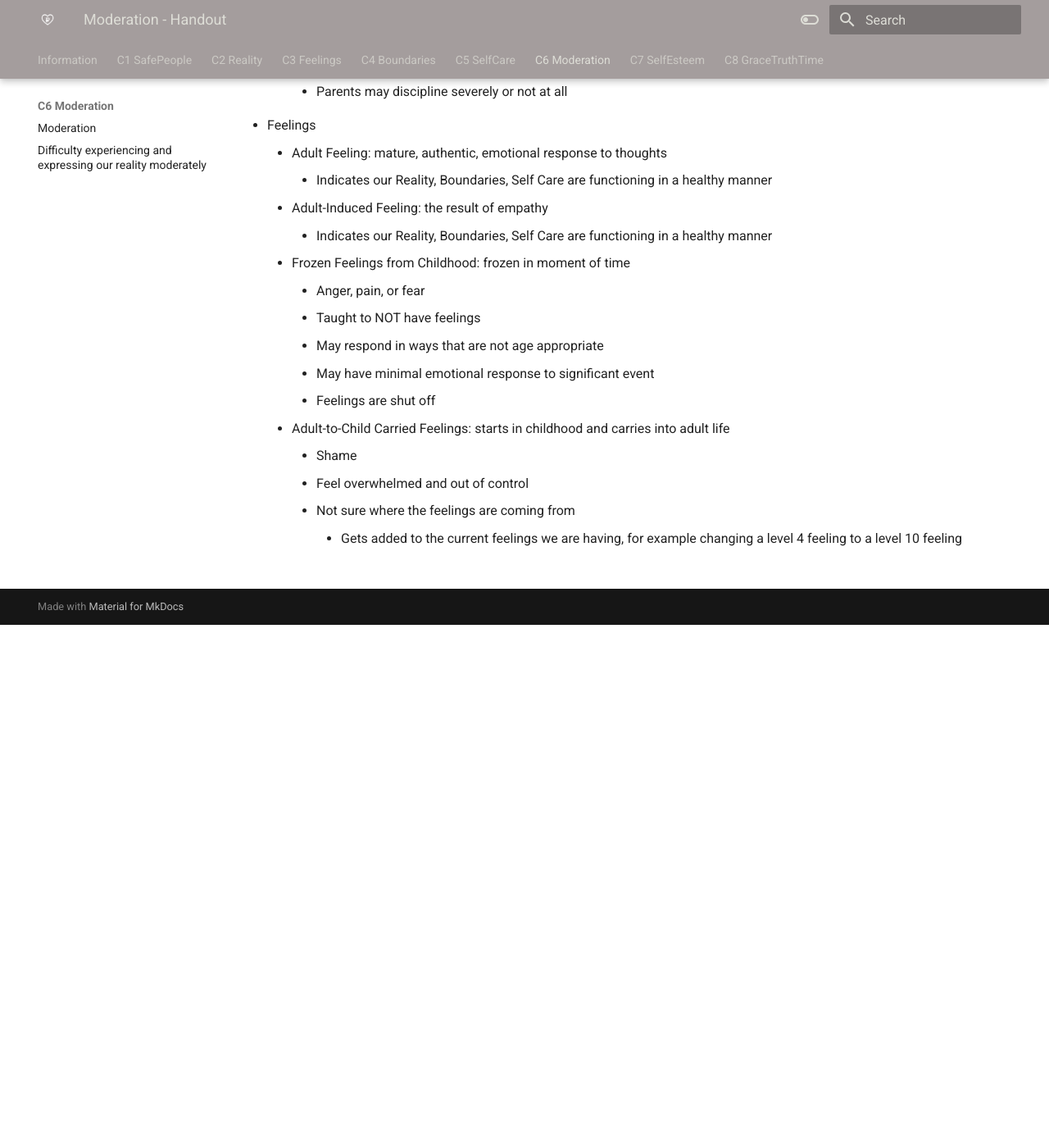
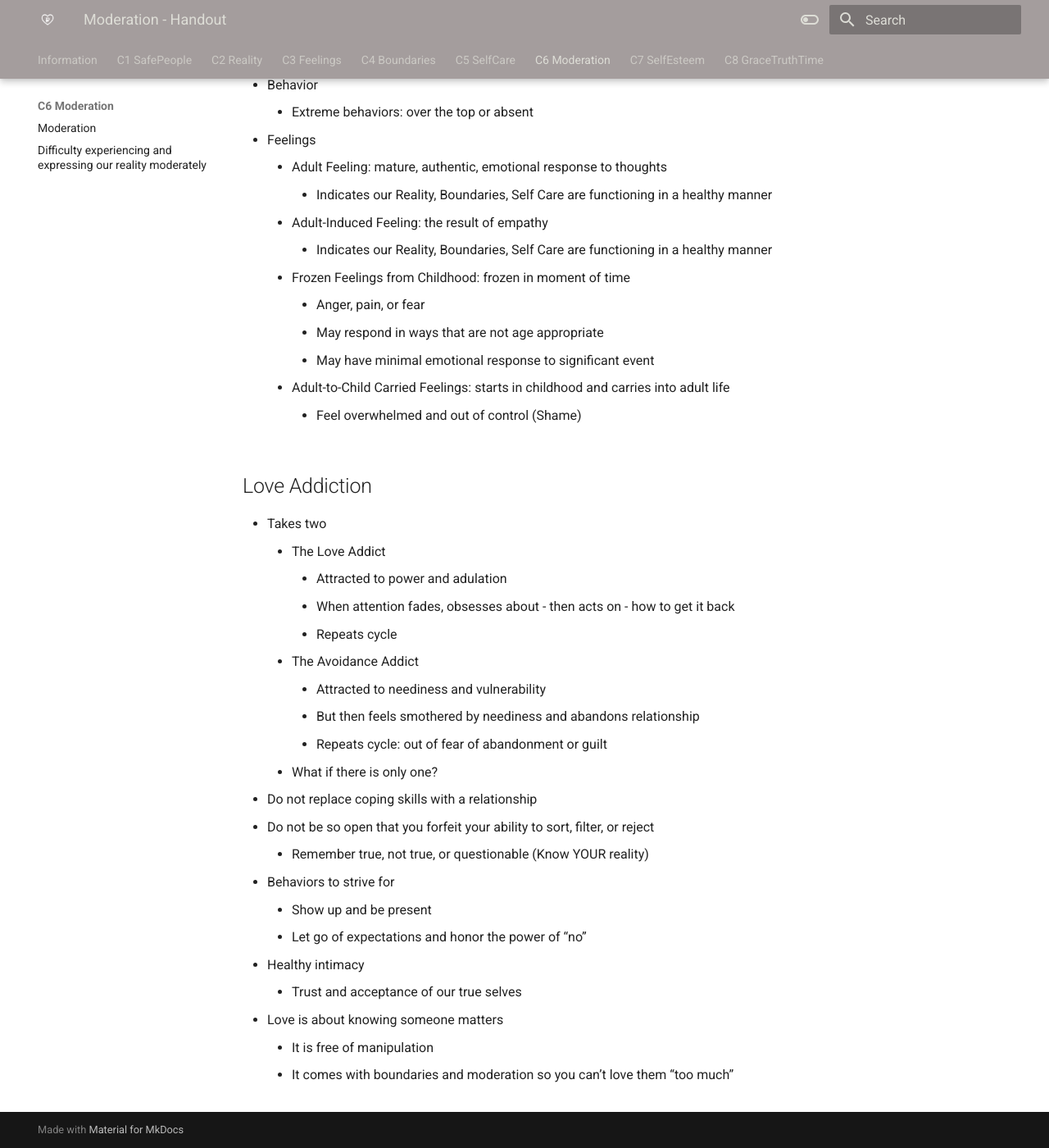
Before and after one commit to dgrothman/theinnerjourney, an MkDocs documentation site: the page built from docs/C6-Moderation/Handout.md, in a window 1280 px wide and 1400 px high, scrolled down 1696 px. Shown: the whole window at 82% size. Built offline with MkDocs 1.6.1 and Material for MkDocs 9.7.7, drawn with Linux system fonts in a browser that asks for light colours; before the commit the page ends 2458 px from its top, so only the background shows below that; some of the changed text lies outside the part shown.

Commit message:
add overwhelm to moderation handout

```diff
--- a/docs/C6-Moderation/Handout.md
+++ b/docs/C6-Moderation/Handout.md
@@ -19,19 +19,23 @@ title: Moderation - Handout
 
 * Observing and reacting to immoderate caregivers
     * Exhibiting the opposite behavior
+    * Do you reflexively react or choose to respond?
 * Feeling invisible
     * Childhood needs were ignored
     * Wants were the focus
     * Extreme behaviors received attention
+* Repetition Compulsion
+    * Desire to fix something or master something from our past
 * Value
     * Do we need to check it out?
+* Overwhelm = Moderation issues
 
 ## Moderation is
 
 * Balance
     * Let the pendulum swing from one extreme to the other
     * To find the calm in the middle
-    * Do not have to do more today that what is reasonable
+    * Do not have to do more today than what is reasonable
 * Empathy
     * Having strong internal boundaries
     * Sharing an experience without sharing the feelings
@@ -39,6 +43,7 @@ title: Moderation - Handout
     * Moments in time do NOT define us (we are NOT our behavior)
     * Making a mistake is only that (mistakes are normal)
     * Avoid the shame bind
+    * Welcome vulnerability causes fear to recede
 
 <div class="page"></div>
 
@@ -48,12 +53,8 @@ title: Moderation - Handout
     * How a person dresses or sees themselves
 * Thinking
     * Black or white; right or wrong; good or bad
-    * Catastrophe vs. bliss
-    * (See ANTs - Automatic Negative Thoughts)
 * Behavior
     * Extreme behaviors: over the top or absent
-        * The behavior does not match the situation
-        * Parents may discipline severely or not at all
 * Feelings
     * Adult Feeling: mature, authentic, emotional response to thoughts
         * Indicates our Reality, Boundaries, Self Care are functioning in a healthy manner
@@ -61,12 +62,31 @@ title: Moderation - Handout
         * Indicates our Reality, Boundaries, Self Care are functioning in a healthy manner
     * Frozen Feelings from Childhood: frozen in moment of time
         * Anger, pain, or fear
-        * Taught to NOT have feelings
         * May respond in ways that are not age appropriate
         * May have minimal emotional response to significant event
-        * Feelings are shut off
     * Adult-to-Child Carried Feelings: starts in childhood and carries into adult life
-        * Shame
-        * Feel overwhelmed and out of control
-        * Not sure where the feelings are coming from
-            * Gets added to the current feelings we are having, for example changing a level 4 feeling to a level 10 feeling
+        * Feel overwhelmed and out of control (Shame)
+
+## Love Addiction
+
+* Takes two
+    * The Love Addict
+        * Attracted to power and adulation
+        * When attention fades, obsesses about - then acts on - how to get it back
+        * Repeats cycle
+    * The Avoidance Addict
+        * Attracted to neediness and vulnerability
+        * But then feels smothered by neediness and abandons relationship
+        * Repeats cycle: out of fear of abandonment or guilt
+    * What if there is only one?
+* Do not replace coping skills with a relationship
+* Do not be so open that you forfeit your ability to sort, filter, or reject
+    * Remember true, not true, or questionable (Know YOUR reality)
+* Behaviors to strive for
+    * Show up and be present
+    * Let go of expectations and honor the power of “no”
+* Healthy intimacy
+    * Trust and acceptance of our true selves
+* Love is about knowing someone matters
+    * It is free of manipulation
+    * It comes with boundaries and moderation so you can’t love them “too much”
```
Also changed, not shown: 1 other file.
